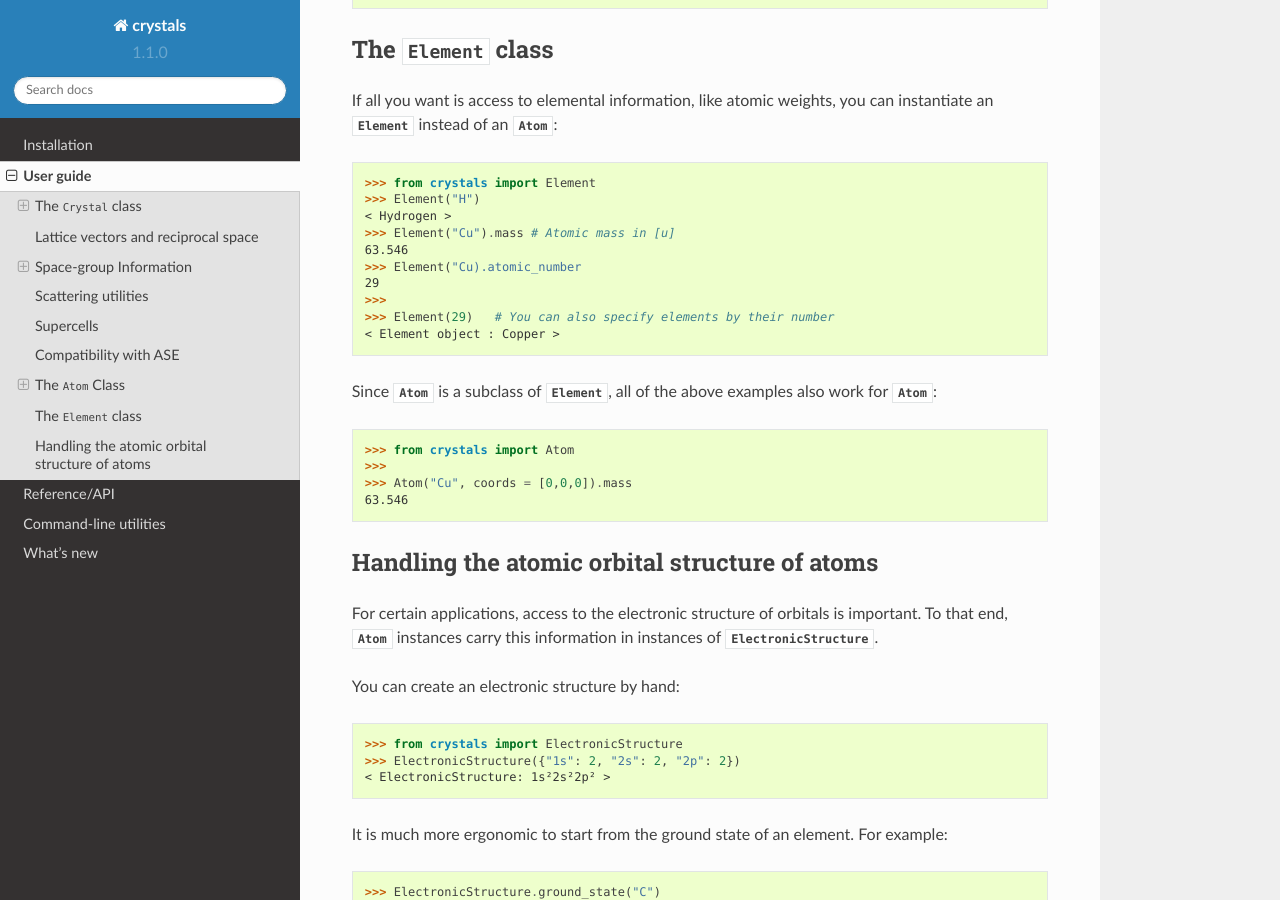
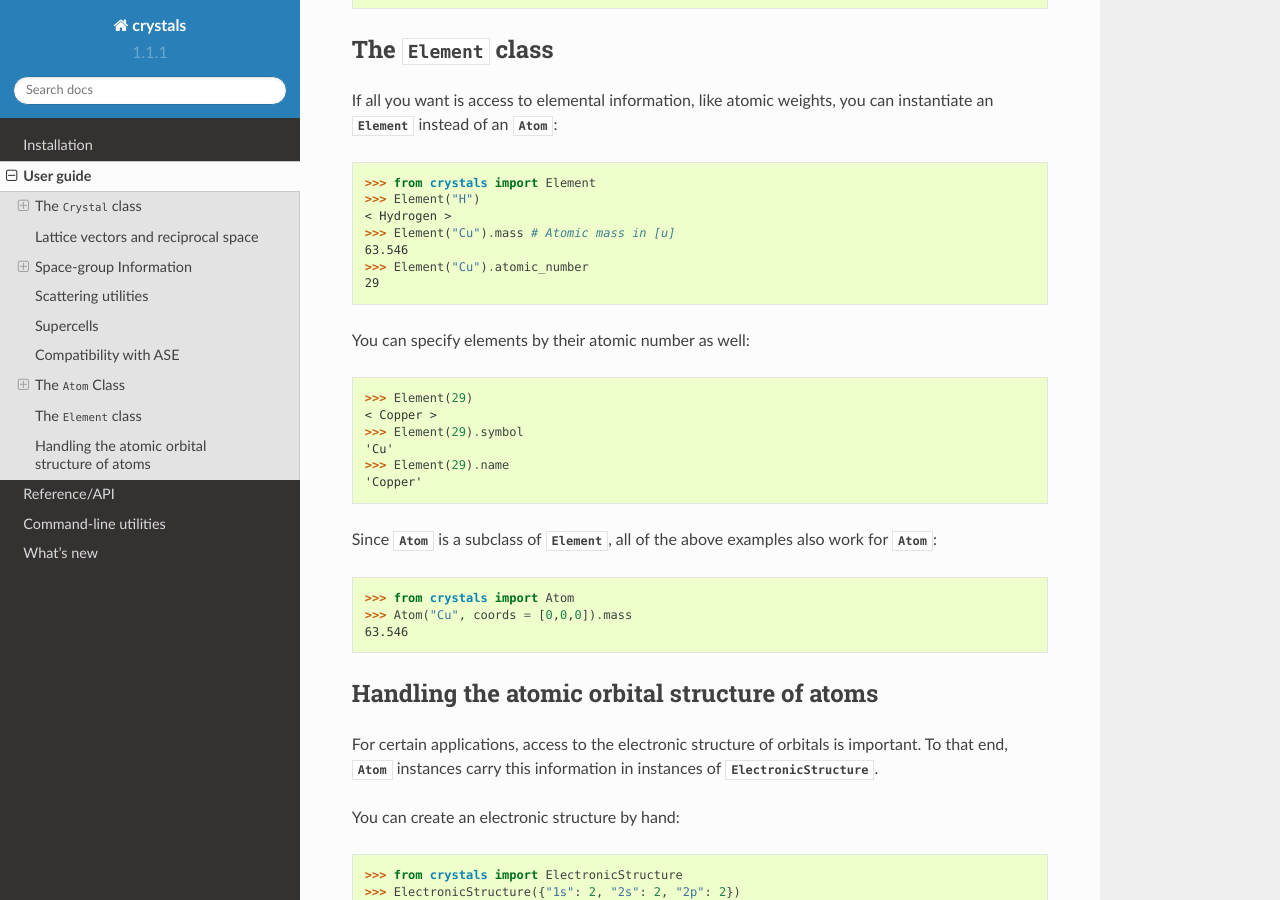
Before and after one commit to LaurentRDC/crystals, a Sphinx documentation site: the page built from docs/guide.rst, in a window 1280 px wide and 900 px high, scrolled down 12772 px. Built offline with Sphinx 7.4.7 and the Read the Docs theme 2.0.0, drawn with Linux system fonts in a browser that asks for light colours.

Commit message:
Element can now be initialized from other Elements

```diff
--- a/CHANGELOG.rst
+++ b/CHANGELOG.rst
@@ -1,6 +1,11 @@
 
 What's new
 ==========
+
+1.1.1
+-----
+
+* The `Element` class can now be initialized from another `Element`. This simplifies the normalization for input types.
 
 1.1.0
 -----
--- a/crystals/__init__.py
+++ b/crystals/__init__.py
@@ -5,7 +5,7 @@
 __author__ = "Laurent P. René de Cotret"
 __email__ = "laurent.renedecotret@mail.mcgill.ca"
 __license__ = "BSD3"
-__version__ = "1.1.0"
+__version__ = "1.1.1"
 
 from .atom import Atom
 from .atom import Element
--- a/docs/guide.rst
+++ b/docs/guide.rst
@@ -612,16 +612,21 @@
     < Hydrogen >
     >>> Element("Cu").mass # Atomic mass in [u]
     63.546
-    >>> Element("Cu).atomic_number
+    >>> Element("Cu").atomic_number
     29
-    >>>
-    >>> Element(29)   # You can also specify elements by their number
-    < Element object : Copper >
+
+You can specify elements by their atomic number as well::
+
+    >>> Element(29)
+    < Copper >
+    >>> Element(29).symbol
+    'Cu'
+    >>> Element(29).name
+    'Copper'
 
 Since :class:`Atom` is a subclass of :class:`Element`, all of the above examples also work for :class:`Atom`:
 
     >>> from crystals import Atom
-    >>>
     >>> Atom("Cu", coords = [0,0,0]).mass
     63.546
 
```
Also changed, not shown: 2 other files.
